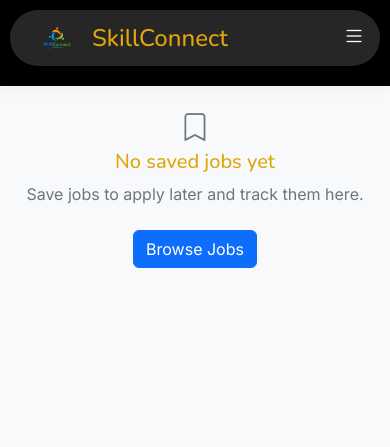
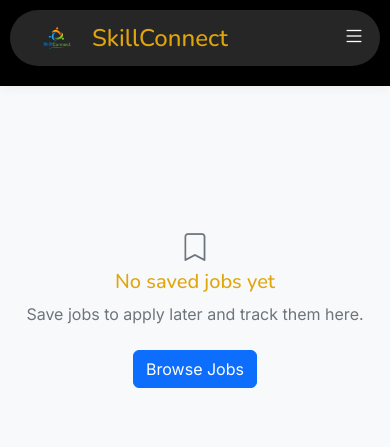
Before and after one commit to Harika67-coder285/proj-infosys, a Django app: template templates/saved_jobs.html in a window 390 px wide. Shown: the top 447 px of the page. Run offline with Django 5.2, Linux system fonts and the light colour scheme; the template is opened without the code that fills it, so the values that code supplies are empty; some libraries are stand-ins or nearby versions.

Commit message:
Update saved_jobs.html

```diff
--- a/templates/saved_jobs.html
+++ b/templates/saved_jobs.html
@@ -34,7 +34,15 @@
   body {
       background-color: #f8f9fb;
       font-family: "Inter", sans-serif;
+    padding-top: 90px;
     }
+
+/* Mobile: header is taller */
+@media (max-width: 1199px) {
+  body {
+    padding-top: 120px;
+  }
+}
 
     /* Search bar */
     .filter-box {
```
